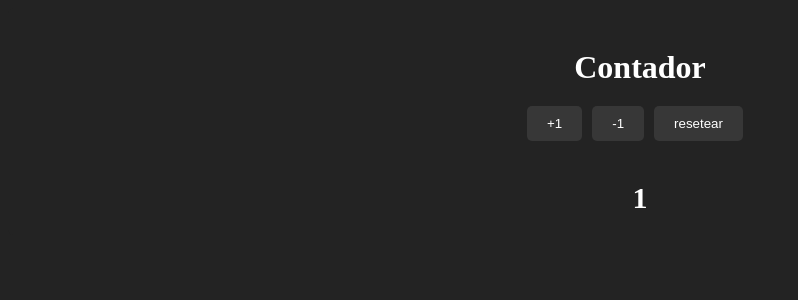
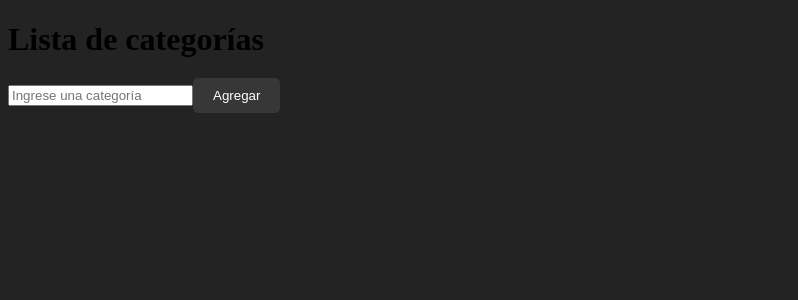
Before and after one commit to Hagaviria/Homework, a React (Vite) app in the folder challenge6/: page / in a window 1280 px wide. Shown: the top 300 px of the page, without its empty margins (0-798 px from the left). Built offline with nearby package versions, Linux system fonts and the light colour scheme.

Commit message:
hallenge7

```diff
--- /dev/null
+++ b/challenge6/src/Categories.css
@@ -0,0 +1,77 @@
+/* Estilos para el contenedor principal */
+body{
+    background-color: #333;
+    color: #fcfdfd;
+  }
+
+  .categoria-container {
+    display: flex;
+    flex-direction: column;
+    justify-content: center;
+    align-items: center;
+  }
+
+  /* Estilos para el título */
+  .categoria-title {
+    font-size: 2rem;
+    margin-bottom: 2rem;
+    color: #5aceca;
+  }
+
+  /* Estilos para el formulario */
+  .categoria-form {
+    display: flex;
+    flex-direction: column;
+    align-items: center;
+    margin-bottom: 2rem;
+  }
+
+  /* Estilos para la entrada de texto */
+  .categoria-input {
+    padding: 1rem;
+    margin-right: 1rem;
+    border: none;
+    border-radius: 0.25rem;
+    box-shadow: 0 0 0.5rem rgba(0, 0, 0, 0.1);
+    font-size: 1rem;
+    outline: none;
+    background-color: #fff;
+    color: #333;
+    flex-grow: 1;
+    margin: 10px;
+  }
+
+  /* Estilos para el botón */
+  .categoria-btn {
+    padding: 1rem;
+    border: none;
+    border-radius: 0.25rem;
+    background-color: #3f24eb;
+    color: #fff;
+    font-size: 1rem;
+    cursor: pointer;
+    transition: background-color 0.3s ease;
+    margin: 10px;
+  }
+
+  .categoria-btn:hover {
+    background-color: #555;
+  }
+
+  /* Estilos para la lista */
+  .categoria-list {
+    display: grid;
+    grid-template-columns: repeat(auto-fit, minmax(200px, 1fr));
+    grid-gap: 1rem;
+  }
+
+  .categoria-delete-btn{
+    padding: 3 px;
+    border: none;
+    border-radius: 0.25rem;
+    background-color: #950808;
+    color: #fff;
+    cursor: pointer;
+    transition: background-color 0.3s ease;
+    margin: 7px;
+  }
--- /dev/null
+++ b/challenge6/src/Components/Categories.jsx
@@ -0,0 +1,54 @@
+import { useState } from 'react';
+
+
+export const Categories = () => {
+  const [category, setCategory] = useState('');
+  const [categories, setCategories] = useState([]);
+
+  const InputChange = (event) => {
+    setCategory(event.target.value);
+  };
+
+  const AddCategory = () => {
+    if (category === '') {
+      alert('Ingrese una categoria');
+    } else {
+      setCategories([...categories, category]);
+      setCategory('');
+    }
+  };
+
+  const RemoveCategory = (index) => {
+    const newCategories = [...categories];
+    newCategories.splice(index, 1);
+    setCategories(newCategories);
+  };
+
+  return (
+    <div className="categoria-container">
+      <h1 className="categoria-title">Lista de categorías</h1>
+      <form className="categoria-form" onSubmit={(event) => event.preventDefault()}>
+        <input
+          className="categoria-input"
+          type="text"
+          placeholder="Ingrese una categoría"
+          value={category}
+          onChange={InputChange}
+        />
+        <button className="categoria-btn" onClick={AddCategory}>
+          Agregar
+        </button>
+      </form>
+      <ul className="categoria-list">
+        {categories.map((category, index) => (
+          <li key={index} className="categoria-item">
+            {category}
+            <button className="categoria-delete-btn" onClick={() => RemoveCategory(index)}>
+              Eliminar
+            </button>
+          </li>
+        ))}
+      </ul>
+    </div>
+  );
+};
--- a/challenge6/src/main.jsx
+++ b/challenge6/src/main.jsx
@@ -1,10 +1,10 @@
 import React from 'react'
 import ReactDOM from 'react-dom/client'
 import './index.css'
-import { Handle } from './Components/Handle.jsx'
+import { Categories } from './Components/Categories'
 
 ReactDOM.createRoot(document.getElementById('root')).render(
   <React.StrictMode>
- <Handle value = {1}/>
+ <Categories/>
   </React.StrictMode>,
 )
```
